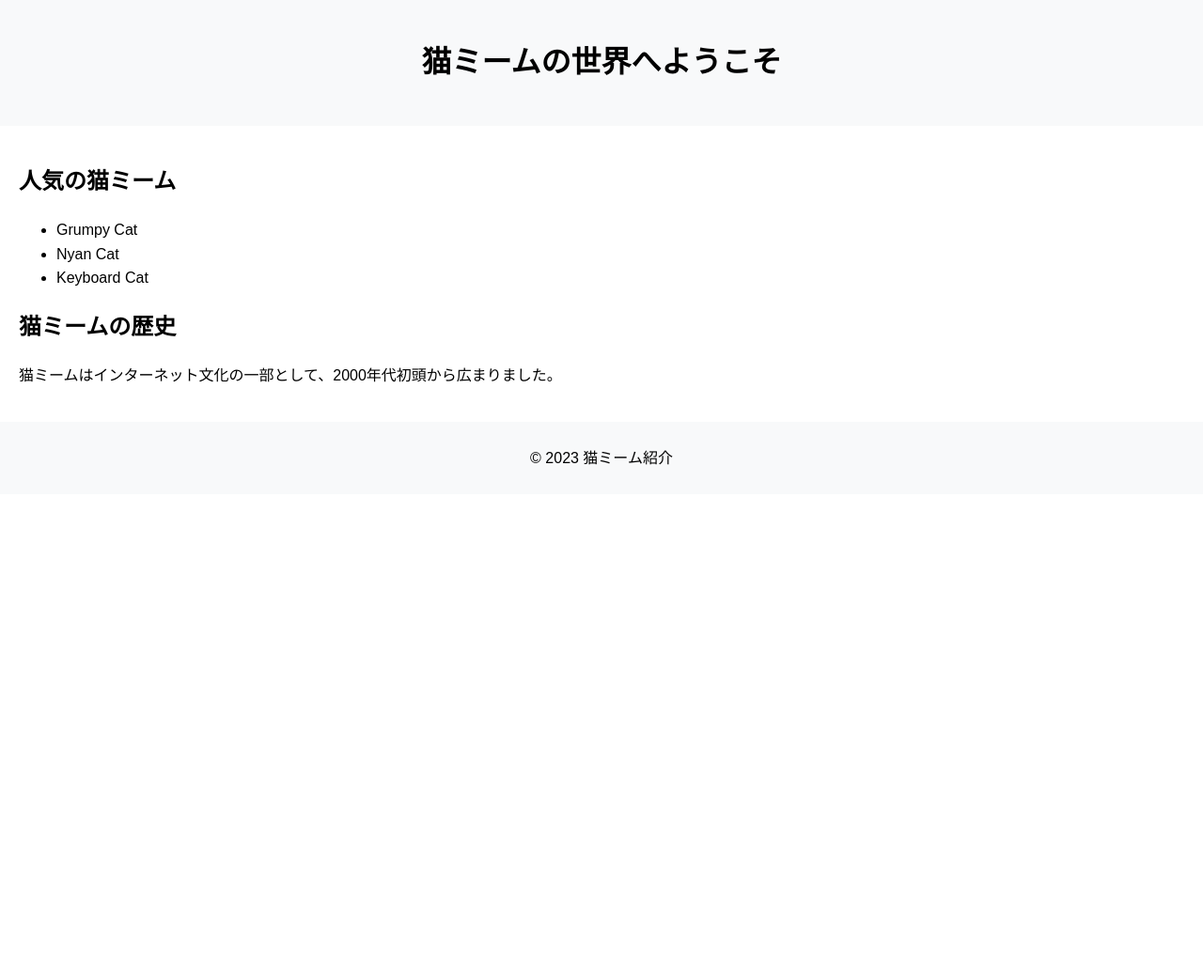
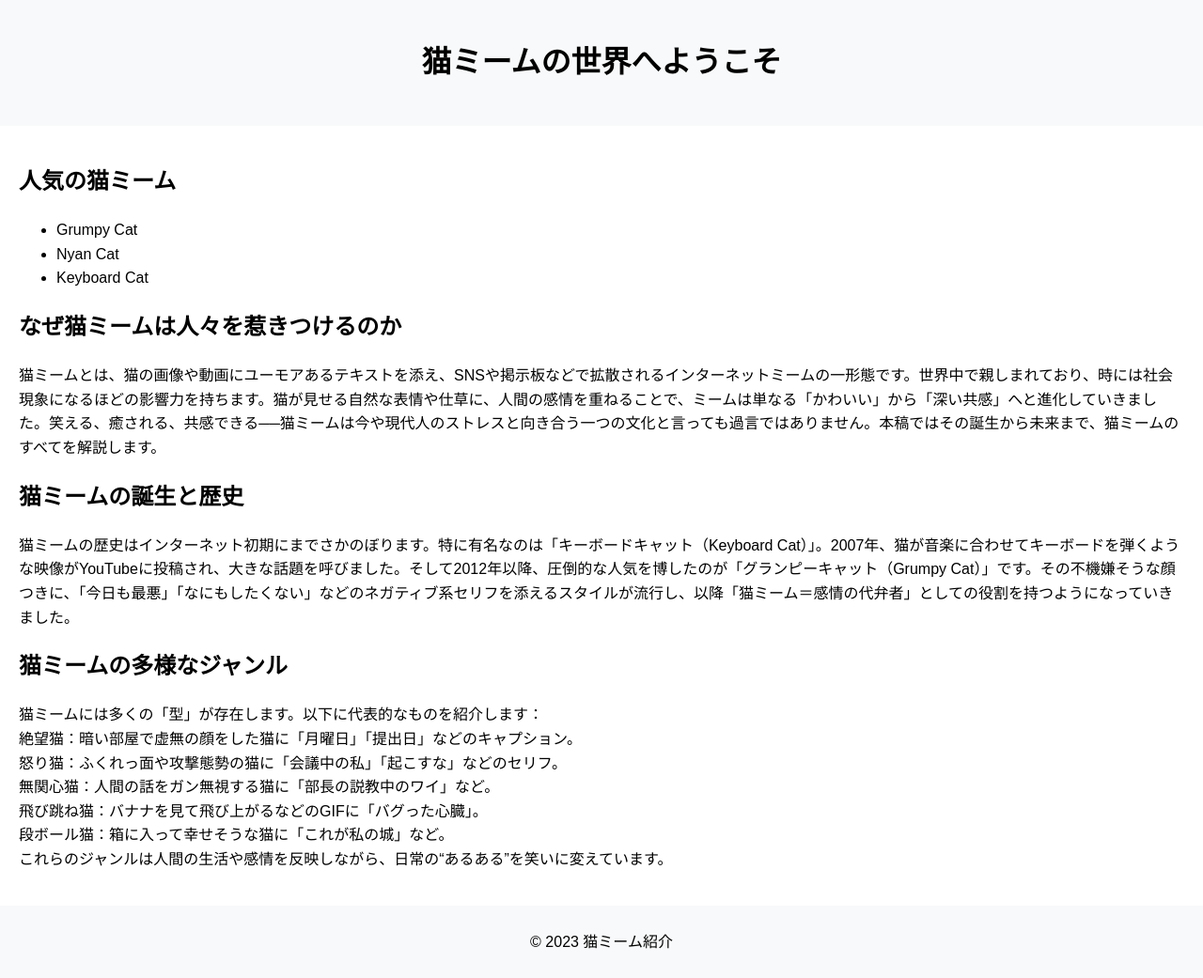
Before and after one commit to monster1408/catmeme.jp, a plain HTML site: page index.html in a window 1280 px wide. Shown: the whole page at 94% size. Before the commit the page ends 800 px from the top, so only its background shows below. Drawn offline with Linux system fonts and the light colour scheme.

Commit message:
Update index.html

```diff
--- a/index.html
+++ b/index.html
@@ -40,8 +40,27 @@
                 </ul>
             </section>
             <section>
-                <h2>猫ミームの歴史</h2>
-                <p>猫ミームはインターネット文化の一部として、2000年代初頭から広まりました。</p>
+                <h2>なぜ猫ミームは人々を惹きつけるのか</h2>
+                <p>猫ミームとは、猫の画像や動画にユーモアあるテキストを添え、SNSや掲示板などで拡散されるインターネットミームの一形態です。世界中で親しまれており、時には社会現象になるほどの影響力を持ちます。猫が見せる自然な表情や仕草に、人間の感情を重ねることで、ミームは単なる「かわいい」から「深い共感」へと進化していきました。笑える、癒される、共感できる──猫ミームは今や現代人のストレスと向き合う一つの文化と言っても過言ではありません。本稿ではその誕生から未来まで、猫ミームのすべてを解説します。</p>
+                <h2>猫ミームの誕生と歴史</h2>
+                <p>猫ミームの歴史はインターネット初期にまでさかのぼります。特に有名なのは「キーボードキャット（Keyboard Cat）」。2007年、猫が音楽に合わせてキーボードを弾くような映像がYouTubeに投稿され、大きな話題を呼びました。そして2012年以降、圧倒的な人気を博したのが「グランピーキャット（Grumpy Cat）」です。その不機嫌そうな顔つきに、「今日も最悪」「なにもしたくない」などのネガティブ系セリフを添えるスタイルが流行し、以降「猫ミーム＝感情の代弁者」としての役割を持つようになっていきました。</p>
+                <h2>猫ミームの多様なジャンル</h2>
+                <p>
+                    猫ミームには多くの「型」が存在します。以下に代表的なものを紹介します：
+                    <br>
+                    絶望猫：暗い部屋で虚無の顔をした猫に「月曜日」「提出日」などのキャプション。
+                    <br>
+                    怒り猫：ふくれっ面や攻撃態勢の猫に「会議中の私」「起こすな」などのセリフ。
+                    <br>
+                    無関心猫：人間の話をガン無視する猫に「部長の説教中のワイ」など。
+                    <br>
+                    飛び跳ね猫：バナナを見て飛び上がるなどのGIFに「バグった心臓」。
+                    <br>
+                    段ボール猫：箱に入って幸せそうな猫に「これが私の城」など。
+                    <br>
+                    これらのジャンルは人間の生活や感情を反映しながら、日常の“あるある”を笑いに変えています。
+                </p>
+
             </section>
         </main>
         <footer>
```
